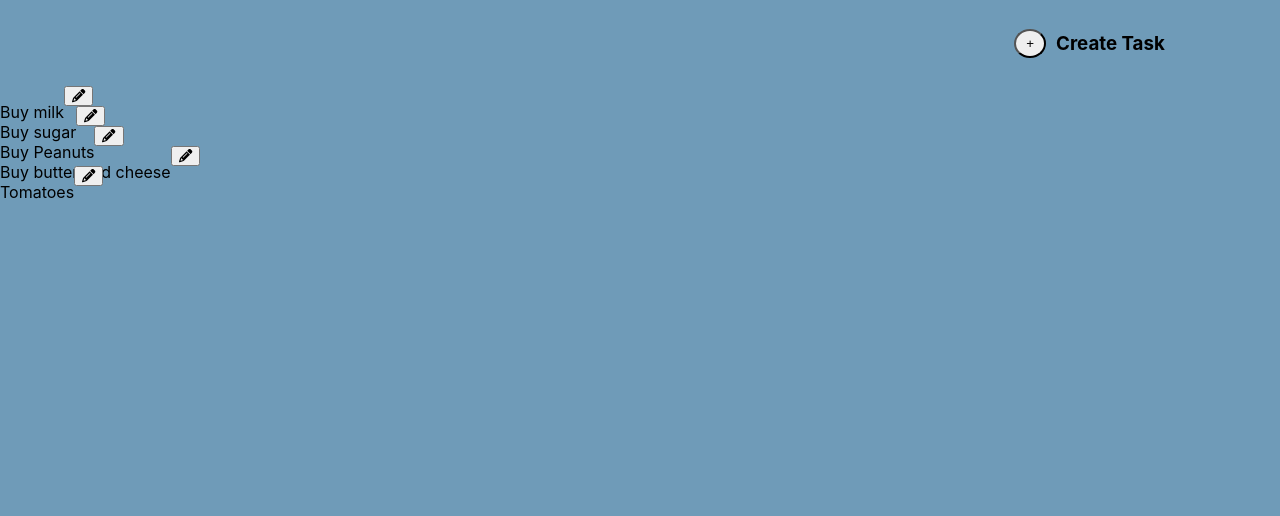
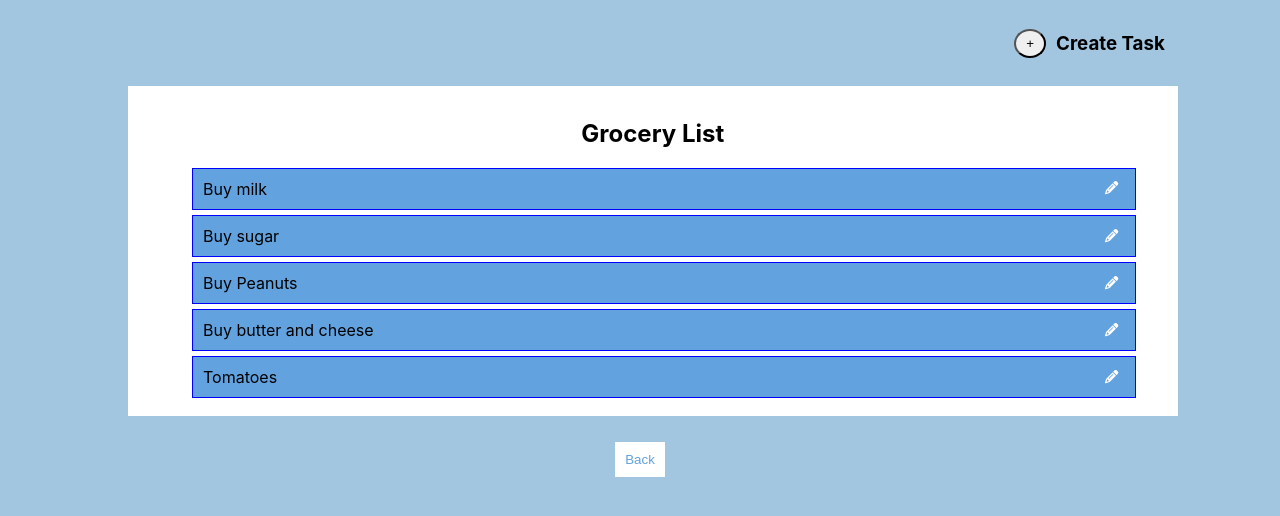
Before and after one commit to Poorna-Athreya/TaskList-App, a React (Create React App) app: page / in a window 1280 px wide. Both pictures are taken after a click on the button "Grocery List". Shown: the top 516 px of the page. Built offline with nearby package versions, Linux system fonts and the light colour scheme.

Commit message:
Feat: Adding and Editing tasks

```diff
--- a/src/App.css
+++ b/src/App.css
@@ -4,7 +4,7 @@
 body{
   height: 100%;
   /* background: linear-gradient(0deg, #59b6a6 50%, #6788b3 50%); */
-  background-color: #6f9bb8;
+  background-color: #a2c6df;
   background-repeat: no-repeat;
 }
 .App-logo {
@@ -14,6 +14,13 @@ body{
 button{
   cursor: pointer;
 }
+.back-button{
+  padding: 10px;
+  color:rgb(98, 162, 223);
+  background-color: white;
+  margin:2%;
+  border:none;
+}
 @media (prefers-reduced-motion: no-preference) {
   .App-logo {
     animation: App-logo-spin infinite 20s linear;
--- a/src/App.js
+++ b/src/App.js
@@ -3,34 +3,42 @@ import List from './components/Lists/List';
 import { useState } from 'react';
 import AddItem from './components/AddItem/AddItem';
 import Tasks from "./components/Tasks/Task";
-import AddItemDialog from './components/AddItemDialog/AddItemDialog';
+import AddOrEditItemDialog from './components/AddOrEditItemDialog/AddOrEditItemDialog';
 
 const INITIAL_MOCK_LISTS = [
   {
+    id:1,
     listName: 'Grocery List',
-    tasks: ['Buy milk', 'Buy sugar', 'Buy Peanuts', 'Buy butter and cheese', 'Tomatoes']
+    tasks: [
+      {id: 1, title:'Buy milk'},
+      {id: 2, title:'Buy sugar'},
+      {id: 3, title: 'Buy Peanuts'},
+      {id: 4, title:'Buy butter and cheese'},
+      {id: 5, title: 'Tomatoes'}
+    ]
   },
   {
+    id:2,
     listName: 'Workout Goals',
-    tasks: ['30 min run in the morning', 'Gym workout', 'Plan diet for week']
+    tasks: [{id: 1, title: '30 min run in the morning'}, {id:2, title: 'Gym workout'}, {id:3, title: 'Plan diet for week'}]
   },
   {
-    listName: 'Exam Prepration',
-    tasks: ['Read chapters 1-5', 'Practice problems in chapter 2']
+    id:3,
+    listName: 'Exam Preparation',
+    tasks: [{id: 1, title: 'Read chapters 1-5'}, {id: 2, title: 'Practice problems in chapter 2'}]
   }
 ];
 function App() {
   const [lists, setLists] = useState(INITIAL_MOCK_LISTS);
   const [currentList, setCurrentList] = useState('');
   const [page, setPage] = useState('Lists');
-
+  const [currentItemEdit, setCurrentItemEdit] = useState({title:''});
   const onClickList = (listName) => {
      let currentListWrite;
      lists.forEach((eachList) => {
        if(eachList.listName === listName) currentListWrite = eachList;
      });
      setCurrentList((prevList) => currentListWrite);
-     console.log('Current list: ', currentListWrite);
      setPage('Tasks');
   }
 
@@ -39,9 +47,13 @@ function App() {
   }
 
   const createList = (newList) => {
-    setLists((prevLists) => [...prevLists,newList]);
-    console.log('New List Item: ',newList);
-    setPage((prevPage) => 'Lists');
+    const newListItem = {
+      id:lists.length,
+      listName: newList,
+      tasks: []
+  };
+    setLists((prevLists) => [...prevLists,newListItem]);
+    setPage('Lists');
   }
 
   const clickAddTask = (task) => {
@@ -49,11 +61,48 @@ function App() {
   }
 
   const createTask = (task) =>{
-    setLists((prevLists) => {
-      prevLists.forEach((list) => {
-        if(list.listName === currentList) list.tasks = [...list.tasks, task];
-      });
+    const modifiedList = lists.map((eachList) => {
+      if(eachList.id !== currentList.id) {
+        return eachList;
+      }
+      else {
+        const modifiedListItem = {...eachList};
+        console.log('Current ListItem: ',modifiedListItem);
+        const modifiedTasks = [...eachList.tasks,
+          {id: eachList.tasks.length, title: task}];
+        modifiedListItem.tasks = modifiedTasks;
+        console.log('Modified object: ',modifiedListItem);
+        return modifiedListItem;
+      }
     });
+     setLists((prevLists) => modifiedList);
+     setPage('Tasks');
+  }
+
+  const editTask = (newTaskTitle) => {
+    const modifiedList = lists.map((eachList) => {
+      if(eachList.id !== currentList.id) {
+        return eachList;
+      }
+      else {
+        const modifiedListItem = {...eachList};
+        const modifiedTasks = eachList.tasks.map((eachTask) => {
+          if(eachTask.id === currentItemEdit.id) return {id: currentItemEdit.id, title: newTaskTitle};
+          else return eachTask;
+        });
+        console.log('Modified tasks: ', modifiedTasks);
+        modifiedListItem.tasks= modifiedTasks;
+        // console.log('Modified List Item: ', modifiedListItem);
+        return modifiedListItem;
+      }
+    });
+    setLists((prevLists) => modifiedList);
+    setPage('Tasks');
+  }
+
+  const onClickEditTask = (oldTaskTitle, taskId) => {
+    setCurrentItemEdit({id:taskId, title: oldTaskTitle});
+    setPage('Add Task');
   }
 
   return (
@@ -66,11 +115,21 @@ function App() {
       ): page === 'Tasks' ? (
         <div className='tasks-page'>
           <AddItem item='Task' onClickAdd = {clickAddTask}/>
-          <Tasks list={currentList}/>
+          <Tasks onClickEdit = {onClickEditTask} list={currentList}/>
+          <button className='back-button' onClick={() => setPage('Lists')}>Back</button>
         </div>
-      ):
+      ): page === 'Add List' ?
       (
-        <AddItemDialog item='List' onSubmit = {createList} returnToPrev = {() => setPage((prevPage) => 'Lists')}/>
+        <AddOrEditItemDialog item='List' itemValue={currentItemEdit} onCreate = {createList} returnToPrev = {() => {
+          setPage((prevPage) => 'Lists');
+          setCurrentItemEdit({title:''});
+        }}/>
+      ) :
+      (
+        <AddOrEditItemDialog item='Task' itemValue={currentItemEdit} onEdit = {editTask} onCreate = {createTask} returnToPrev = {()=> {
+          setPage((prevPage) => 'Tasks');
+          setCurrentItemEdit({title:''});
+        }}/>
       )
       }
     </div>
--- a/src/components/AddItemDialog/AddItemDialog.js
+++ b/src/components/AddOrEditItemDialog/AddOrEditItemDialog.js
@@ -1,28 +1,31 @@
-import "./AddItemDialog.css";
+import "./AddOrEditItemDialog.css";
 import Button from '../Button/Button';
 import { useState } from "react";
 
-const AddItemDialog = (props) => {
-    const [newList, setNewList] = useState('');
+const AddOrEditItemDialog = (props) => {
+    const [newItem, setNewItem] = useState(props.itemValue.title);
 
     const submitHandler = (event) => {
-        const newListItem = {
-            listName: newList,
-            tasks: []
-        };
         event.preventDefault();
-        props.onSubmit(newListItem);
-        setNewList('');
+        if(props.item === 'List') {
+            props.onCreate(newItem);
+        }
+        else {
+            if(props.itemValue.title === '') props.onCreate(newItem);
+            else props.onEdit(newItem);
+        }
+        setNewItem('');
     }
 
-    const onChangeList = (event) =>{
-        setNewList(event.target.value);
+    const onChangeItem = (event) =>{
+        setNewItem(event.target.value);
     }
+
     return(
         <div className="add-item-dialog-container">
             <form className="add-item-form" onSubmit = {submitHandler} onCancel = {props.returnToPrev}>
                 <label>Add {props.item}</label>
-                <input type="text" value={newList} onChange={onChangeList}/>
+                <input type="text" value={newItem} onChange={onChangeItem}/>
                 <div className="add-form-buttons">
                     <Button type='submit' content='Submit' className='submit-button'></Button>
                     <Button type='cancel' content='Cancel' onClick = {props.returnToPrev} className='cancel-button'></Button>
@@ -31,4 +34,4 @@ const AddItemDialog = (props) => {
         </div>
     )
 }
-export default AddItemDialog;
+export default AddOrEditItemDialog;
--- a/src/components/Lists/List.js
+++ b/src/components/Lists/List.js
@@ -2,7 +2,7 @@ import "./List.css";
 import ListItem from "../ListItems/ListItem";
 
 const List = (props) => {
-    const listDisplay = props.lists.map((eachList, index) => <ListItem key={index+1} listName = {eachList.listName} onClickList = {props.onClickList}/>);
+    const listDisplay = props.lists.map((eachList) => <ListItem key={eachList.id} listName = {eachList.listName} onClickList = {props.onClickList}/>);
     return(
     <div className="lists-container">
         <h1> Available Lists:</h1>
--- a/src/components/TaskItems/TaskItem.css
+++ b/src/components/TaskItems/TaskItem.css
@@ -1,5 +1,20 @@
 .task-item{
+    margin:0.5%;
+    margin-left:5%;
+    padding:10px;
     display: flex;
-    width:100%;
+    align-content: center;
+    justify-content: space-between;
+    width:90%;
     height:20px;
+    border: 0.5px solid blue;
+    background-color: rgb(98, 162, 223);
 }
+.task-item p{
+    align-self: center;
+}
+.edit-button{
+    background:transparent;
+    color: white;
+    border:none;
+}
--- a/src/components/TaskItems/TaskItem.js
+++ b/src/components/TaskItems/TaskItem.js
@@ -3,10 +3,13 @@ import { FontAwesomeIcon } from '@fortawesome/react-fontawesome';
 import { faPencil } from "@fortawesome/free-solid-svg-icons";
 
 const TaskItem = (props) => {
+    const onClickEditHandler = () => {
+        props.onClickEdit(props.taskTitle,props.id);
+    }
     return(
         <div className="task-item">
             <p>{props.taskTitle}</p>
-            <button><FontAwesomeIcon icon={faPencil}/></button>
+            <button className="edit-button" onClick={onClickEditHandler}><FontAwesomeIcon icon={faPencil}/></button>
         </div>
     );
 }
--- a/src/components/Tasks/Task.css
+++ b/src/components/Tasks/Task.css
@@ -0,0 +1,7 @@
+.tasks-container{
+    background-color: white;
+    width:80%;
+    height:100%;
+    margin-left:10%;
+    padding:1%;
+}
--- a/src/components/Tasks/Task.js
+++ b/src/components/Tasks/Task.js
@@ -4,11 +4,16 @@ const Tasks = (props) => {
     if(props.list.tasks.length === 0) return (<h2>No tasks found!</h2>);
     else{
         const tasks = props.list.tasks.map((eachTask) => {
-        return <TaskItem taskTitle = {eachTask}></TaskItem>
+        return <TaskItem key={eachTask.id} id={eachTask.id} taskTitle = {eachTask.title} onClickEdit = {props.onClickEdit}></TaskItem>
         });
         return(
-            <div className="tasks">
-                {tasks}
+            <div className="tasks-container">
+                <div className="tasks-header">
+                    <h2>{props.list.listName}</h2>
+                </div>
+                <div className="tasks-content">
+                    {tasks}
+                </div>
             </div>
         );
     }
```
Also changed, not shown: src/components/AddOrEditItemDialog/AddOrEditItemDialog.css (renamed from src/components/AddItemDialog/AddItemDialog.css).
